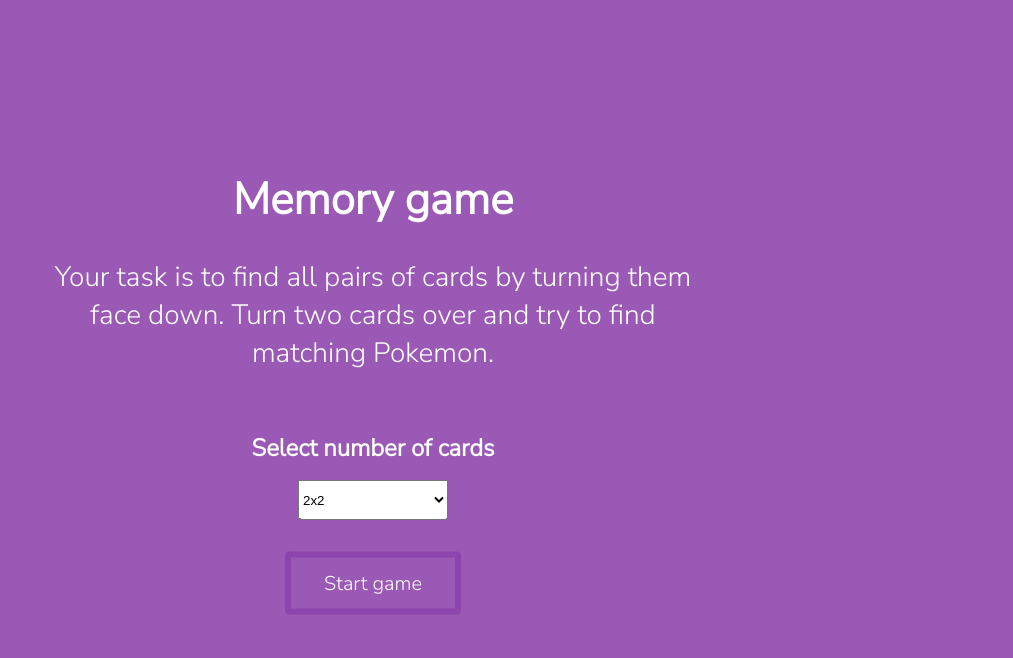
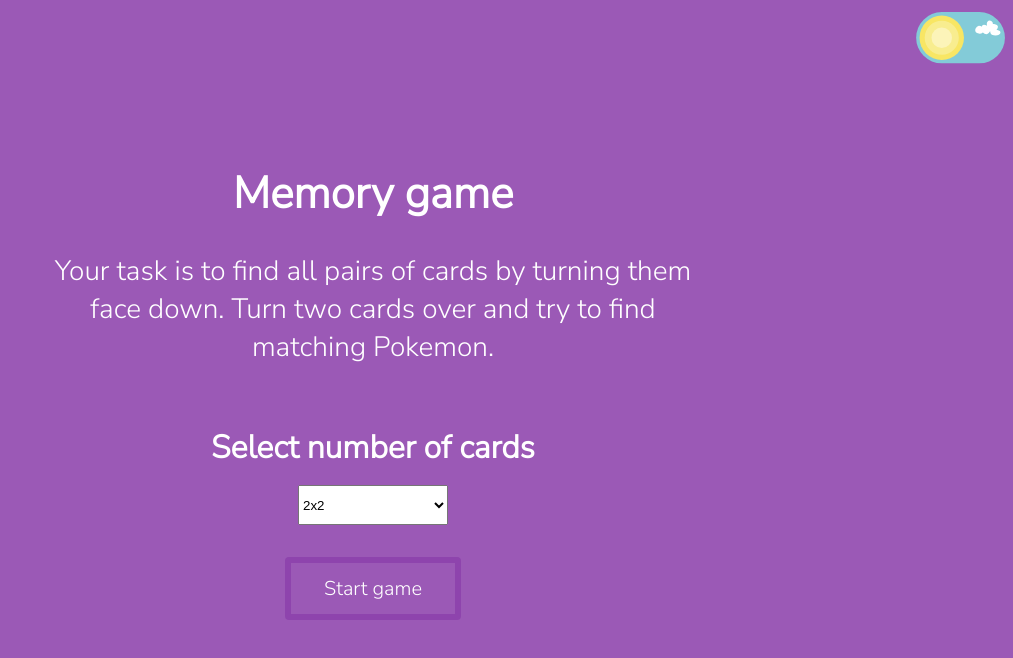
Before and after one commit to illiaBabak/Memory, a React (Vite) app: page /start-page in a window 1280 px wide. Shown: the top 658 px of the page, without its empty margins (267-1280 px from the left). Built offline with nearby package versions, Linux system fonts and the light colour scheme.

Commit message:
Changed the function of random sorting and added the ability to change the theme

```diff
--- a/src/components/Card/index.scss
+++ b/src/components/Card/index.scss
@@ -3,7 +3,6 @@
   flex-direction: column;
   justify-content: center;
   align-items: center;
-  border: 6px solid #8e44ad;
   font-size: 16px;
   color: white;
   width: 100px;
--- a/src/components/MemoryFieldSelect/index.scss
+++ b/src/components/MemoryFieldSelect/index.scss
@@ -6,5 +6,6 @@
 }
 
 h2 {
+  font-size: 32px;
   margin: 32px 0 0 0;
 }
--- a/src/components/StartPage/index.scss
+++ b/src/components/StartPage/index.scss
@@ -25,7 +25,6 @@
     align-items: center;
     color: white;
     font-size: 20px;
-    border: 6px solid #8e44ad;
     border-radius: 4px;
     padding: 12px;
     margin: 16px;
--- /dev/null
+++ b/src/components/Switch/index.scss
@@ -0,0 +1,68 @@
+.toggle-button {
+  position: absolute;
+  top: -2%;
+  right: 0%;
+}
+
+#theme-toggle-button {
+  font-size: 17px;
+  display: inline-block;
+  width: 6em;
+  cursor: pointer;
+}
+
+#toggle {
+  opacity: 0;
+  width: 0;
+  height: 0;
+}
+
+#container,
+#patches,
+#stars,
+#button,
+#sun,
+#moon,
+#cloud {
+  transition: all 0.25s cubic-bezier(0.4, 0, 0.2, 1);
+}
+
+#toggle:checked + svg #container {
+  fill: #2b4360;
+}
+
+#toggle:checked + svg #button {
+  transform: translate(28px, 2.333px);
+}
+
+#sun {
+  opacity: 1;
+}
+
+#toggle:checked + svg #sun {
+  opacity: 0;
+}
+
+#moon {
+  opacity: 0;
+}
+
+#toggle:checked + svg #moon {
+  opacity: 1;
+}
+
+#cloud {
+  opacity: 1;
+}
+
+#toggle:checked + svg #cloud {
+  opacity: 0;
+}
+
+#stars {
+  opacity: 0;
+}
+
+#toggle:checked + svg #stars {
+  opacity: 1;
+}
--- /dev/null
+++ b/src/components/Switch/index.tsx
@@ -0,0 +1,133 @@
+import { useContext } from 'react';
+import { GlobalContext } from 'src/root';
+
+export const Switch = (): JSX.Element => {
+  const { setTheme, theme } = useContext(GlobalContext);
+
+  const handleClick = () => {
+    setTheme((prev) => !prev);
+  };
+
+  return (
+    <div className='toggle-button'>
+      <label htmlFor='toggle' id='theme-toggle-button'>
+        <input type='checkbox' id='toggle' onChange={handleClick} checked={theme} />
+        <svg viewBox='0 0 69.667 44' xmlnsXlink='http://www.w3.org/1999/xlink' xmlns='http://www.w3.org/2000/svg'>
+          <g transform='translate(3.5 3.5)' data-name='Component 15 – 1' id='Component_15_1'>
+            <g filter='url(#container)' transform='matrix(1, 0, 0, 1, -3.5, -3.5)'>
+              <rect
+                fill='#83cbd8'
+                transform='translate(3.5 3.5)'
+                rx='17.5'
+                height='35'
+                width='60.667'
+                data-name='container'
+                id='container'
+              ></rect>
+            </g>
+
+            <g transform='translate(2.333 2.333)' id='button'>
+              <g data-name='sun' id='sun'>
+                <g filter='url(#sun-outer)' transform='matrix(1, 0, 0, 1, -5.83, -5.83)'>
+                  <circle
+                    fill='#f8e664'
+                    transform='translate(5.83 5.83)'
+                    r='15.167'
+                    cy='15.167'
+                    cx='15.167'
+                    data-name='sun-outer'
+                    id='sun-outer-2'
+                  ></circle>
+                </g>
+                <g filter='url(#sun)' transform='matrix(1, 0, 0, 1, -5.83, -5.83)'>
+                  <path
+                    fill='rgba(246,254,247,0.29)'
+                    transform='translate(9.33 9.33)'
+                    d='M11.667,0A11.667,11.667,0,1,1,0,11.667,11.667,11.667,0,0,1,11.667,0Z'
+                    data-name='sun'
+                    id='sun-3'
+                  ></path>
+                </g>
+                <circle fill='#fcf4b9' transform='translate(8.167 8.167)' r='7' cy='7' cx='7' id='sun-inner'></circle>
+              </g>
+
+              <g data-name='moon' id='moon'>
+                <g filter='url(#moon)' transform='matrix(1, 0, 0, 1, -31.5, -5.83)'>
+                  <circle
+                    fill='#cce6ee'
+                    transform='translate(31.5 5.83)'
+                    r='15.167'
+                    cy='15.167'
+                    cx='15.167'
+                    data-name='moon'
+                    id='moon-3'
+                  ></circle>
+                </g>
+                <g fill='#a6cad0' transform='translate(-24.415 -1.009)' id='patches'>
+                  <circle transform='translate(43.009 4.496)' r='2' cy='2' cx='2'></circle>
+                  <circle transform='translate(39.366 17.952)' r='2' cy='2' cx='2' data-name='patch'></circle>
+                  <circle transform='translate(33.016 8.044)' r='1' cy='1' cx='1' data-name='patch'></circle>
+                  <circle transform='translate(51.081 18.888)' r='1' cy='1' cx='1' data-name='patch'></circle>
+                  <circle transform='translate(33.016 22.503)' r='1' cy='1' cx='1' data-name='patch'></circle>
+                  <circle transform='translate(50.081 10.53)' r='1.5' cy='1.5' cx='1.5' data-name='patch'></circle>
+                </g>
+              </g>
+            </g>
+
+            <g filter='url(#cloud)' transform='matrix(1, 0, 0, 1, -3.5, -3.5)'>
+              <path
+                fill='#fff'
+                transform='translate(-3466.47 -160.94)'
+                d='M3512.81,173.815a4.463,4.463,0,0,1,2.243.62.95.95,0,0,1,.72-1.281,4.852,4.852,0,0,1,2.623.519c.034.02-.5-1.968.281-2.716a2.117,2.117,0,0,1,2.829-.274,1.821,1.821,0,0,1,.854,1.858c.063.037,2.594-.049,3.285,1.273s-.865,2.544-.807,2.626a12.192,12.192,0,0,1,2.278.892c.553.448,1.106,1.992-1.62,2.927a7.742,7.742,0,0,1-3.762-.3c-1.28-.49-1.181-2.65-1.137-2.624s-1.417,2.2-2.623,2.2a4.172,4.172,0,0,1-2.394-1.206,3.825,3.825,0,0,1-2.771.774c-3.429-.46-2.333-3.267-2.2-3.55A3.721,3.721,0,0,1,3512.81,173.815Z'
+                data-name='cloud'
+                id='cloud'
+              ></path>
+            </g>
+
+            <g fill='#def8ff' transform='translate(3.585 1.325)' id='stars'>
+              <path
+                transform='matrix(-1, 0.017, -0.017, -1, 24.231, 3.055)'
+                d='M.774,0,.566.559,0,.539.458.933.25,1.492l.485-.361.458.394L1.024.953,1.509.592.943.572Z'
+              ></path>
+              <path
+                transform='matrix(-0.777, 0.629, -0.629, -0.777, 23.185, 12.358)'
+                d='M1.341.529.836.472.736,0,.505.46,0,.4.4.729l-.231.46L.605.932l.4.326L.9.786Z'
+                data-name='star'
+              ></path>
+              <path
+                transform='matrix(0.438, 0.899, -0.899, 0.438, 23.177, 29.735)'
+                d='M.015,1.065.475.9l.285.365L.766.772l.46-.164L.745.494.751,0,.481.407,0,.293.285.658Z'
+                data-name='star'
+              ></path>
+              <path
+                transform='translate(12.677 0.388) rotate(104)'
+                d='M1.161,1.6,1.059,1,1.574.722.962.607.86,0,.613.572,0,.457.446.881.2,1.454l.516-.274Z'
+                data-name='star'
+              ></path>
+              <path
+                transform='matrix(-0.07, 0.998, -0.998, -0.07, 11.066, 15.457)'
+                d='M.873,1.648l.114-.62L1.579.945,1.03.62,1.144,0,.706.464.157.139.438.7,0,1.167l.592-.083Z'
+                data-name='star'
+              ></path>
+              <path
+                transform='translate(8.326 28.061) rotate(11)'
+                d='M.593,0,.638.724,0,.982l.7.211.045.724.36-.64.7.211L1.342.935,1.7.294,1.063.552Z'
+                data-name='star'
+              ></path>
+              <path
+                transform='translate(5.012 5.962) rotate(172)'
+                d='M.816,0,.5.455,0,.311.323.767l-.312.455.516-.215.323.456L.827.911,1.343.7.839.552Z'
+                data-name='star'
+              ></path>
+              <path
+                transform='translate(2.218 14.616) rotate(169)'
+                d='M1.261,0,.774.571.114.3.487.967,0,1.538.728,1.32l.372.662.047-.749.728-.218L1.215.749Z'
+                data-name='star'
+              ></path>
+            </g>
+          </g>
+        </svg>
+      </label>
+    </div>
+  );
+};
--- a/src/components/index.scss
+++ b/src/components/index.scss
@@ -3,3 +3,4 @@
 @import './MemoryFieldSelect';
 @import './Loader';
 @import './Card';
+@import './Switch';
--- a/src/root/index.scss
+++ b/src/root/index.scss
@@ -10,6 +10,32 @@
   min-height: 100%;
 }
 
-#root {
-  background-color: #9b59b6;
+@at-root {
+  #root:has(.light) {
+    background-color: #9b59b6;
+
+    .start-page {
+      .start-button {
+        border: 6px solid #8e44ad;
+      }
+    }
+
+    .card {
+      border: 6px solid #8e44ad;
+    }
+  }
+
+  #root:has(.black) {
+    background-color: #353535;
+
+    .start-page {
+      .start-button {
+        border: 6px solid #252525;
+      }
+    }
+
+    .card {
+      border: 6px solid #252525;
+    }
+  }
 }
--- a/src/root/index.tsx
+++ b/src/root/index.tsx
@@ -6,6 +6,8 @@
 type GlobalContextType = {
   setBoardSize: React.Dispatch<React.SetStateAction<number>>;
   boardSize: number;
+  setTheme: React.Dispatch<React.SetStateAction<boolean>>;
+  theme: boolean;
 };
 
 export const GlobalContext = createContext<GlobalContextType>({
@@ -13,14 +15,19 @@
     throw new Error('Global context is not initialized');
   },
   boardSize: 2,
+  setTheme: () => {
+    throw new Error('Global context is not initialized');
+  },
+  theme: false,
 });
 
 export const App = (): JSX.Element => {
   const [boardSize, setBoardSize] = useState(2);
+  const [theme, setTheme] = useState(false);
 
   return (
-    <GlobalContext.Provider value={{ setBoardSize, boardSize }}>
-      <div className='container'>
+    <GlobalContext.Provider value={{ setBoardSize, boardSize, setTheme, theme }}>
+      <div className={`container ${theme ? 'black' : 'light'}`}>
         <BrowserRouter>
           <Routes>
             <Route path='/*' element={<Navigate to='/start-page' />} />
--- a/src/utils/shuffleArr.ts
+++ b/src/utils/shuffleArr.ts
@@ -3,7 +3,10 @@
 export const shuffleArr = (array: PokemonsWithIndex[]): PokemonsWithIndex[] => {
   const shuffledArray = [...array];
 
-  shuffledArray.sort(() => Math.random() - 0.5);
+  for (let i = shuffledArray.length - 1; i > 0; i--) {
+    const j = Math.floor(Math.random() * (i + 1));
+    [shuffledArray[i], shuffledArray[j]] = [shuffledArray[j], shuffledArray[i]];
+  }
 
   return shuffledArray;
 };
```
Also changed, not shown: src/components/StartPage/index.tsx (+6 -2 lines).
